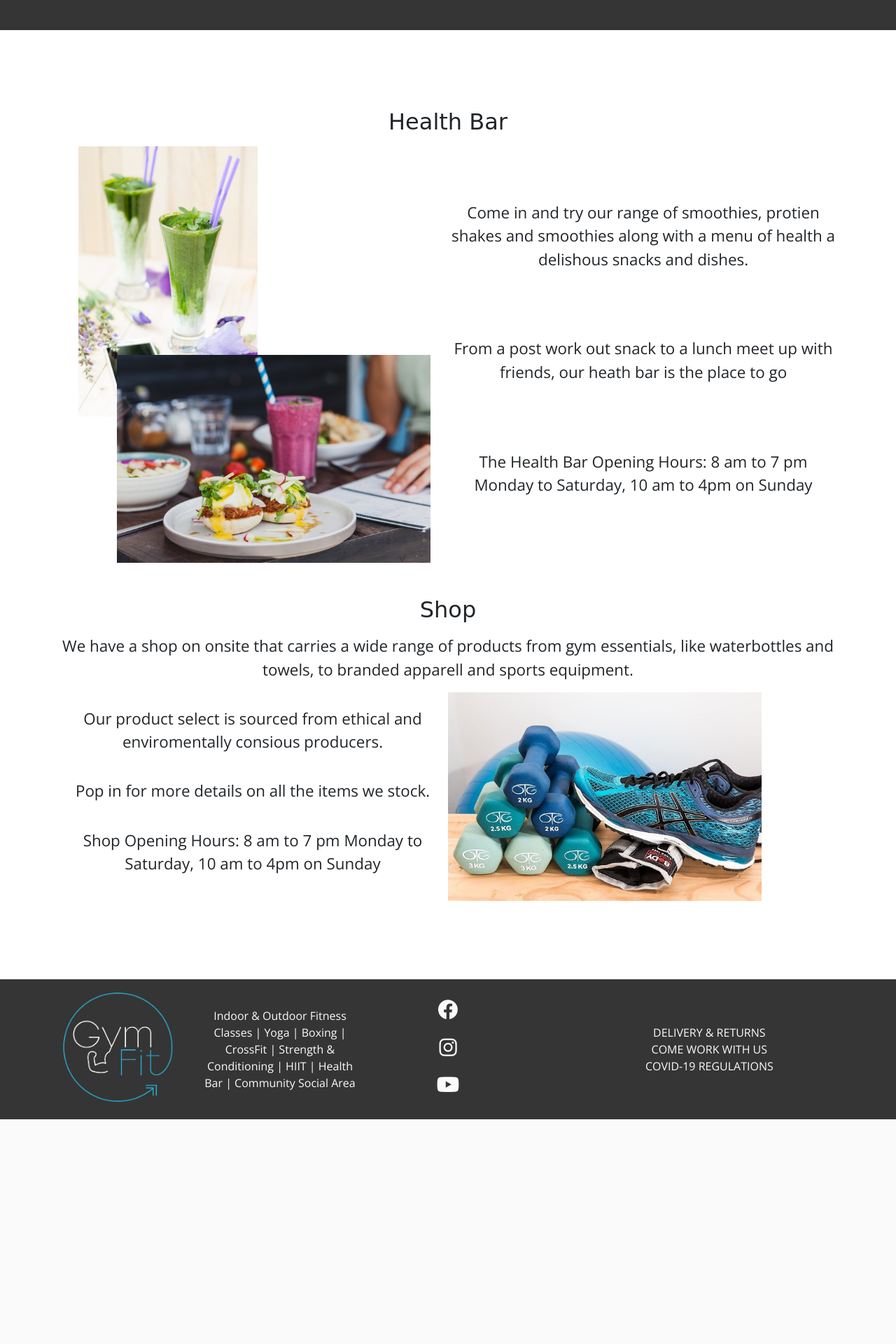
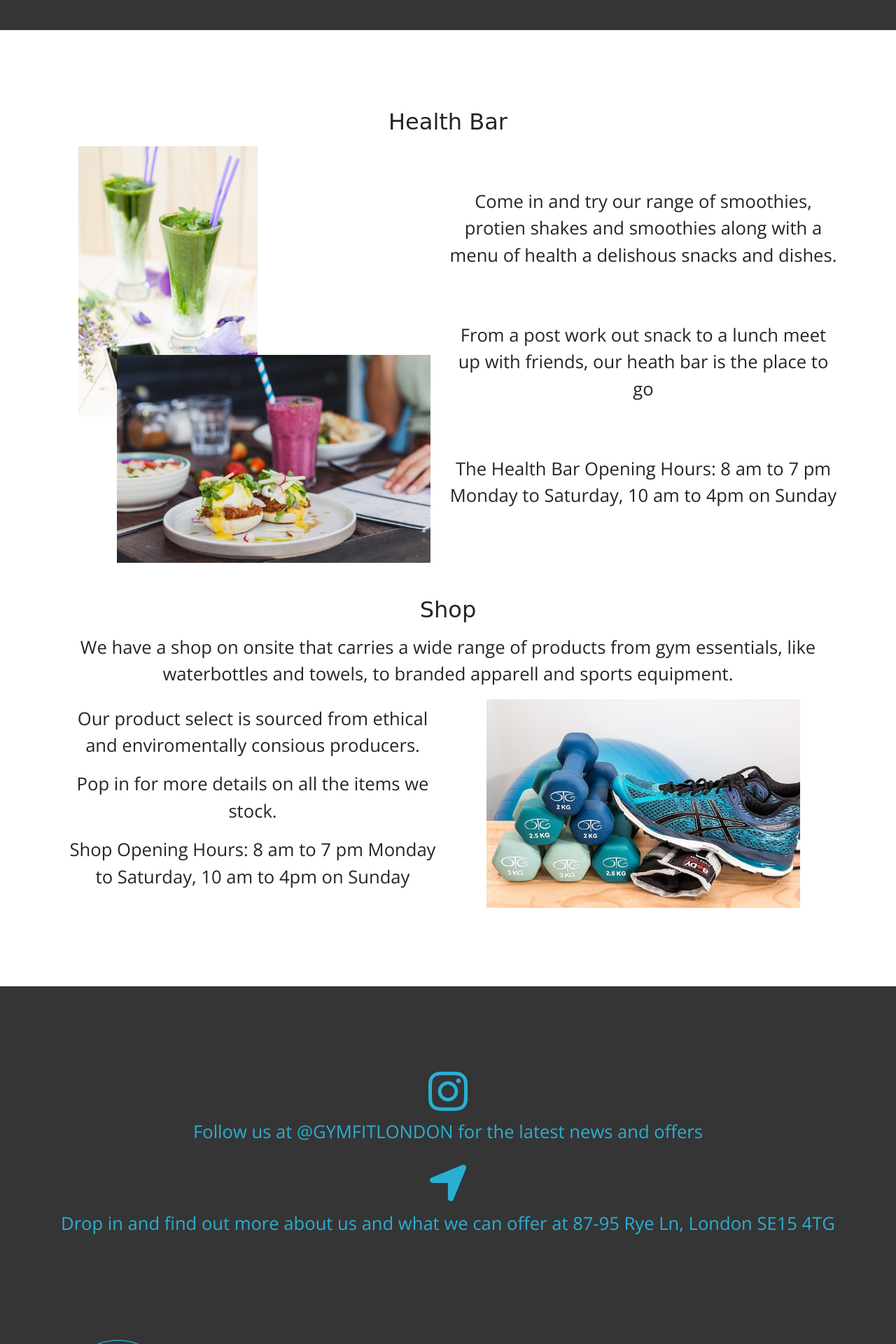
Before and after one commit to nlenno1/gym-fit-MS4, a Django app: page / in a window 1280 px wide. Shown: the part 2240-4160 px from the top of the page at 70% size. Before the commit the page ends 3839 px from the top, so only its background shows below. Run offline with Django 4.2, Linux system fonts and the light colour scheme; some web fonts are replaced.

Commit message:
feat: add home-find-us section

```diff
--- a/home/templates/home/index.html
+++ b/home/templates/home/index.html
@@ -27,11 +27,11 @@
                 <img id="teamwork-image" src="media/gym-teamwork.jpg" alt="Two hands clasping in a handshake">
             </div>
             <div class="col-12 col-sm-6">
-                <div class="vetical-center">
-                    <h5 class="text-center mt-5 mx-2 my-sm-0 ms-sm-0 py-sm-2 me-sm-3 me-md-5">
+                <div class="vertical-center">
+                    <p class="text-center mt-5 mx-2 my-sm-0 ms-sm-0 py-sm-2 me-sm-3 me-md-5">
                         Gym Fit is a community based fitness centre designed to bring people together to enjoy the experience of
                         group fitness, reap the benefits of having a healthier lifestyle and meet like minded people along the way
-                    </h5>
+                    </p>
                 </div>
             </div>
         </div>
@@ -85,7 +85,7 @@
                 <img id="smoothie-2" class="d-none d-md-block" src="media/smoothie-landscape.jpg" alt="Smoothies from out Health Bar">
             </div>
             <div class="col-12 col-md-6 text-center">
-                <div class="vertical-center">
+                <div class="vertical-spread">
                     <p>
                         Come in and try our range of smoothies, protien shakes and smoothies along with a menu of health a delishous snacks and dishes.
                     </p>
@@ -107,7 +107,7 @@
                 </p>
             </div>
             <div class="col-12 col-md-6 text-center">
-                <div class="vertical-center">
+                <div class="vertical-spread p-md-2">
                     <p>
                         Our product select is sourced from ethical and enviromentally consious producers.
                     </p>
@@ -119,9 +119,25 @@
                     </p>
                 </div>
             </div>
-            <div class="col-12 col-md-6">
+            <div class="col-12 col-md-6 text-center">
                 <img id="shop-image" src="media/small-fitness-equipment.jpg" alt="Fitness Equipment">
             </div>
         </div>
     </section>
+    <section>
+        <div id="home-find-us" class="container-fluid text-center px-5 py-big">
+            <p class="mb-0 display-3">
+                <i class="fa-brands fa-instagram"></i>
+            </p>
+            <p class="">
+                Follow us at @GYMFITLONDON for the latest news and offers
+            </p>
+            <p class="mb-0 display-3">
+                <i class="fa-solid fa-location-arrow"></i>
+            </p>
+            <p>
+                Drop in and find out more about us and what we can offer at 87-95 Rye Ln, London SE15 4TG
+            </p>
+        </div>
+    </section>
 {% endblock %}
--- a/static/css/base.css
+++ b/static/css/base.css
@@ -1,5 +1,9 @@
 body {
     font-family: 'Open Sans', sans-serif;
+}
+
+body p {
+    font-size: 1.6rem;
 }
 
 h1, h2, h3 ,h4, h5 {
@@ -17,6 +21,14 @@ h1, h2, h3 ,h4, h5 {
 }
 
 .vertical-center {
+    height: 100%;
+    display: flex;
+    flex-direction: row;
+    align-items: center;
+    justify-content: center;
+}
+
+.vertical-spread {
     height: 100%;
     display: flex;
     flex-direction: column;
@@ -37,15 +49,18 @@ h1, h2, h3 ,h4, h5 {
     padding-bottom: 14vh;
 }
 
-/* Navbar */
+/* Colours */
 
-#top-nav, footer, #our-team {
+#top-nav, footer, #our-team, #home-find-us {
     background-color: #353535;
 }
 
-#top-nav a, .text-blue {
+#top-nav a, .text-blue, #home-find-us {
     color: #2AAFD3;
 }
+
+/* Navbar */
+
 
 #main-nav {
     padding: 0;
@@ -179,10 +194,6 @@ h1, h2, h3 ,h4, h5 {
 
 /* Bar and Shop */
 
-#shop-and-bar p {
-    font-size: 1.4rem;
-}
-
 #smoothie-1 {
     width: 20vw;
     min-width: 210px;
@@ -202,6 +213,9 @@ h1, h2, h3 ,h4, h5 {
     width: 35vw;
     min-width: 340px;
 }
+
+/* Our Team */
+
 
 /* Footer */
 
@@ -246,6 +260,10 @@ footer img {
     padding: 15px 5vw;
 }
 
+footer p {
+    font-size: 1rem;
+}
+
 @media(min-width:768px) {
     #footer-socials {
         flex-direction: column;
```
